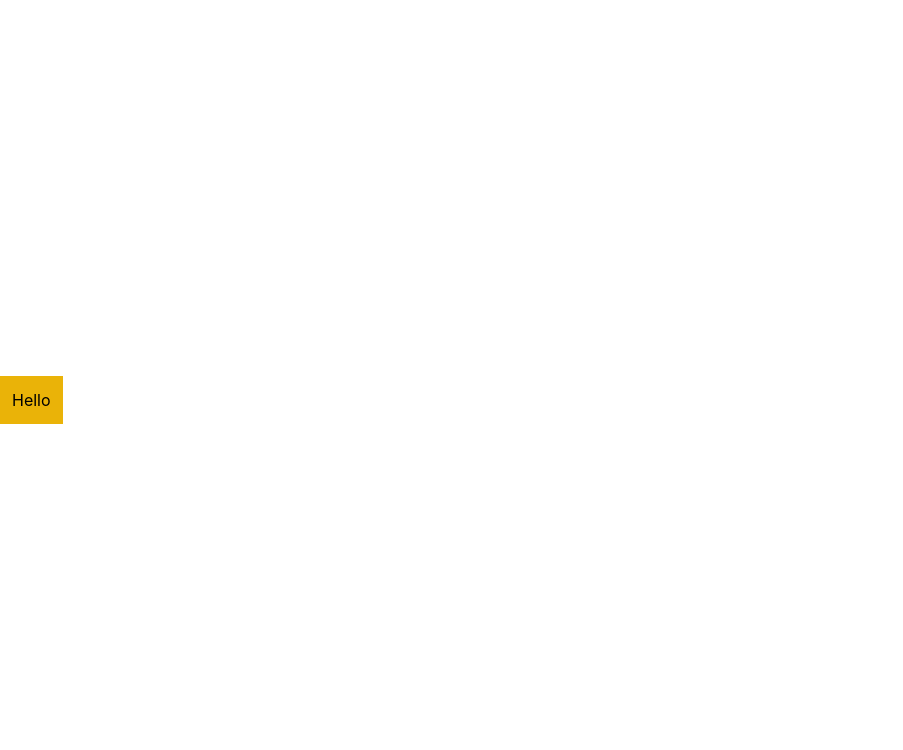
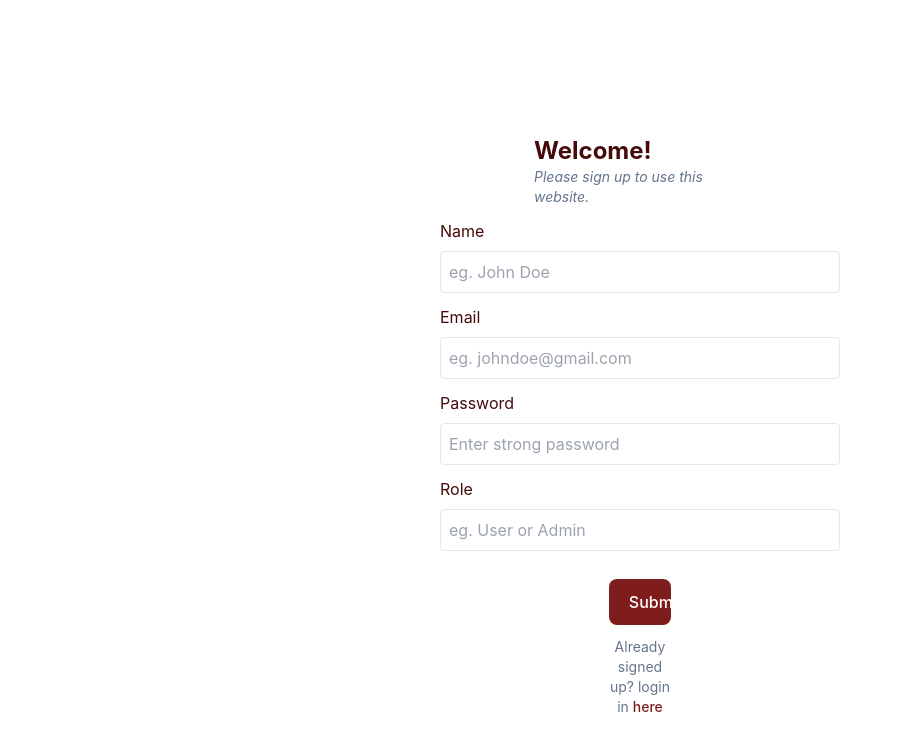
Before and after one commit to littlegod20/Online_Task_Mangement_System_Frontend, a React (Vite) app: page /signup in a window 1280 px wide. Shown: the top 750 px of the page, without its empty margins (0-903 px from the left). Built offline with nearby package versions, Linux system fonts and the light colour scheme.

Commit message:
created login and signup routes as well as UIs for each

```diff
--- a/src/App.tsx
+++ b/src/App.tsx
@@ -1,7 +1,20 @@
+import { BrowserRouter, Routes, Route } from "react-router-dom";
+import MainLayout from "./layouts/MainLayout";
+import SignUp from "./pages/auth/SignUp";
+import Login from "./pages/auth/Login";
+
 function App() {
   return (
-    <main className="flex justify-center items-center p-3 w-full bg-yellow-500">
-      <p className="">Hello</p>
+    <main>
+      <BrowserRouter>
+        <Routes>
+          {/* these are public Routes */}
+          <Route path="/" element={<MainLayout />}>
+            <Route path="/signup" index element={<SignUp />} />
+            <Route path="/login" element={<Login />} />
+          </Route>
+        </Routes>
+      </BrowserRouter>
     </main>
   );
 }
--- /dev/null
+++ b/src/components/common/Button.tsx
@@ -0,0 +1,17 @@
+interface ButtonProps {
+  title: string;
+  disabled?: boolean;
+  onClick?: () => void;
+}
+
+const Button: React.FC<ButtonProps> = ({ title }) => {
+  return (
+    <>
+      <button className="bg-red-900 text-white hover:bg-white hover:text-red-900 hover:border-2 hover:border-red-900 transition-all duration-300 ease-in w-full">
+        {title}
+      </button>
+    </>
+  );
+};
+
+export default Button;
--- /dev/null
+++ b/src/components/common/Input.tsx
@@ -0,0 +1,20 @@
+interface InputProps {
+  [key: string]: string;
+}
+
+const Input: React.FC<InputProps> = ({ name, placeholder }) => {
+  return (
+    <div className="flex flex-col space-y-2 w-full sm:w-[400px]">
+      <label id={name} htmlFor={name} className="text-red-950">
+        {name}
+      </label>
+      <input
+        id={name}
+        placeholder={placeholder}
+        className="w-full border rounded p-2 focus-visible:ring-1 focus-visible:outline-none focus-visible:ring-red-900"
+      />
+    </div>
+  );
+};
+
+export default Input;
--- a/src/index.css
+++ b/src/index.css
@@ -23,8 +23,9 @@ a:hover {
 
 body {
   margin: 0;
-  display: flex;
+  /* display: flex; */
   place-items: center;
+  /* justify-content: center; */
   min-width: 320px;
   min-height: 100vh;
 }
@@ -41,13 +42,10 @@ button {
   font-size: 1em;
   font-weight: 500;
   font-family: inherit;
-  background-color: #1a1a1a;
   cursor: pointer;
   transition: border-color 0.25s;
 }
-button:hover {
-  border-color: #646cff;
-}
+
 button:focus,
 button:focus-visible {
   outline: 4px auto -webkit-focus-ring-color;
--- /dev/null
+++ b/src/layouts/MainLayout.tsx
@@ -0,0 +1,13 @@
+import { Outlet } from "react-router-dom";
+
+const MainLayout = () => {
+  return (
+    <div className="min-h-screen flex flex-col">
+      <main className="flex-grow container mx-auto px-4 py-8">
+        <Outlet />
+      </main>
+    </div>
+  );
+};
+
+export default MainLayout;
--- /dev/null
+++ b/src/pages/auth/Login.tsx
@@ -0,0 +1,55 @@
+import { Link } from "react-router-dom";
+import Button from "../../components/common/Button";
+import Input from "../../components/common/Input";
+
+const formInputs = [
+  {
+    label: "Name",
+    placeholder: "eg. John Doe",
+  },
+  {
+    label: "Email",
+    placeholder: "eg. johndoe@gmail.com",
+  },
+  {
+    label: "Password",
+    placeholder: "Enter strong password",
+  },
+];
+
+const Login = () => {
+  return (
+    <main className="w-full flex flex-col p-10 justify-center items-center min-h-screen">
+      <section className="w-full lg:w-1/2  flex flex-col justify-center ">
+        <div className="pb-3">
+          <header className="text-2xl font-bold text-red-950">Login</header>
+          <p className="text-sm text-slate-500 italic">
+            Login here if you've already signed up.
+          </p>
+        </div>
+        <form className="w-full p-3 space-y-3 flex flex-col justify-center items-center">
+          {formInputs.map((item) => (
+            <>
+              <Input name={item.label} placeholder={item.placeholder} />
+            </>
+          ))}
+
+          <div className="w-2/3 lg:w-1/3 pt-4 text-center">
+            <Button title="Log In" />
+            <p className="text-sm pt-3 text-slate-500">
+              Don't have an account? sign up{" "}
+              <Link
+                to={"/signup"}
+                className="text-red-900 font-medium hover:underline hover:cursor-pointer"
+              >
+                here
+              </Link>
+            </p>
+          </div>
+        </form>
+      </section>
+    </main>
+  );
+};
+
+export default Login;
--- /dev/null
+++ b/src/pages/auth/SignUp.tsx
@@ -0,0 +1,56 @@
+import Button from "../../components/common/Button";
+import Input from "../../components/common/Input";
+import { Link } from "react-router-dom";
+
+const formInputs = [
+  {
+    label: "Name",
+    placeholder: "eg. John Doe",
+  },
+  {
+    label: "Email",
+    placeholder: "eg. johndoe@gmail.com",
+  },
+  {
+    label: "Password",
+    placeholder: "Enter strong password",
+  },
+  {
+    label: "Role",
+    placeholder: "eg. User or Admin",
+  },
+];
+
+const SignUp = () => {
+  return (
+    <main className="w-full flex flex-col p-10 justify-center items-center min-h-screen">
+      <section className="w-full lg:w-1/2  flex flex-col justify-center ">
+        <div>
+          <p className="text-2xl font-bold text-red-950">Welcome!</p>
+          <p className="text-sm text-slate-500 italic">
+            Please sign up to use this website.
+          </p>
+        </div>
+        <form className="w-full p-3 space-y-3 flex flex-col justify-center items-center">
+          {formInputs.map((item) => (
+            <Input name={item.label} placeholder={item.placeholder} />
+          ))}
+          <div className="w-2/3 lg:w-1/3 pt-4 text-center">
+            <Button title="Submit" />
+            <p className="text-sm pt-3 text-slate-500">
+              Already signed up? login in{" "}
+              <Link
+                to={"/login"}
+                className="text-red-900 font-medium hover:underline hover:cursor-pointer"
+              >
+                here
+              </Link>
+            </p>
+          </div>
+        </form>
+      </section>
+    </main>
+  );
+};
+
+export default SignUp;
```
